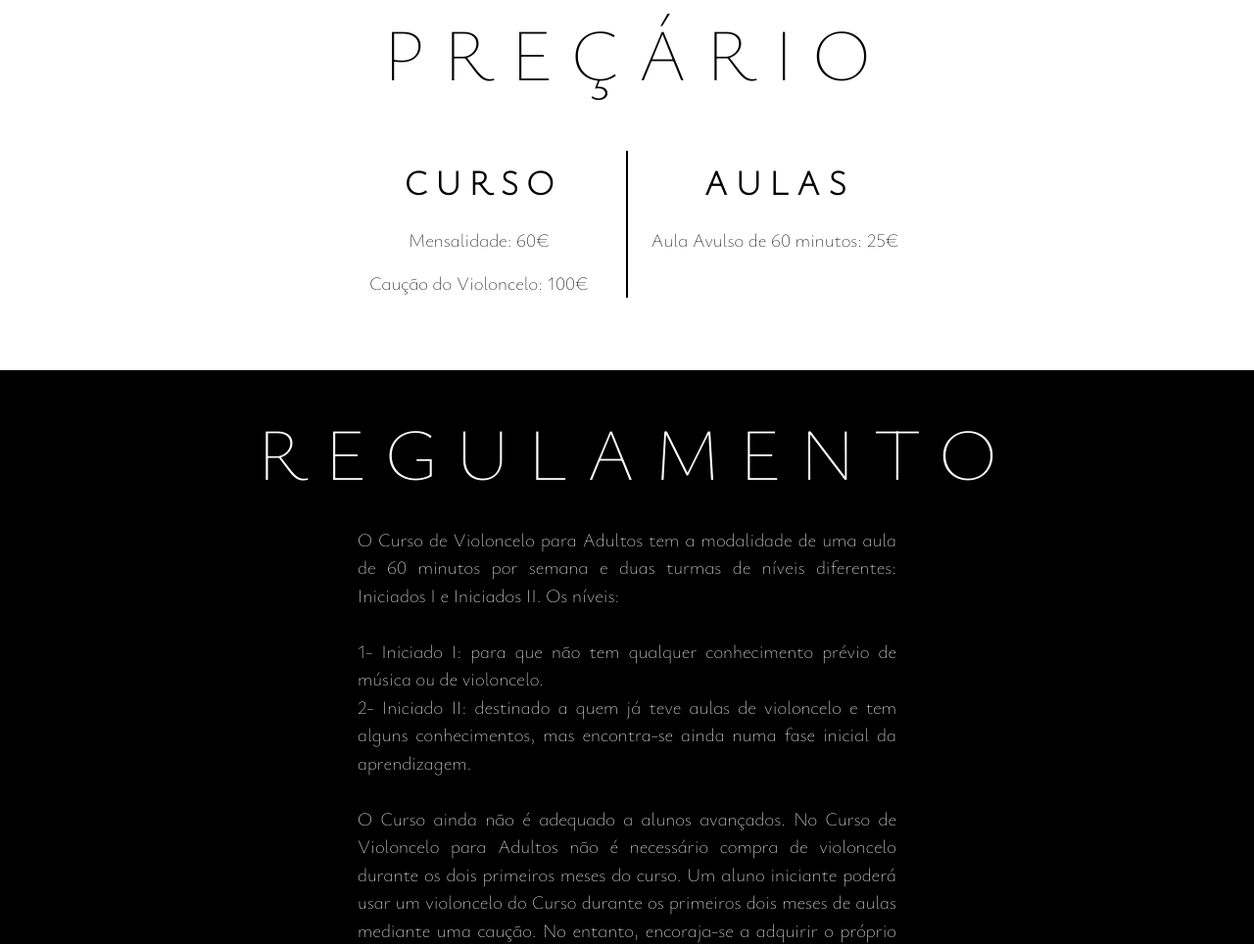
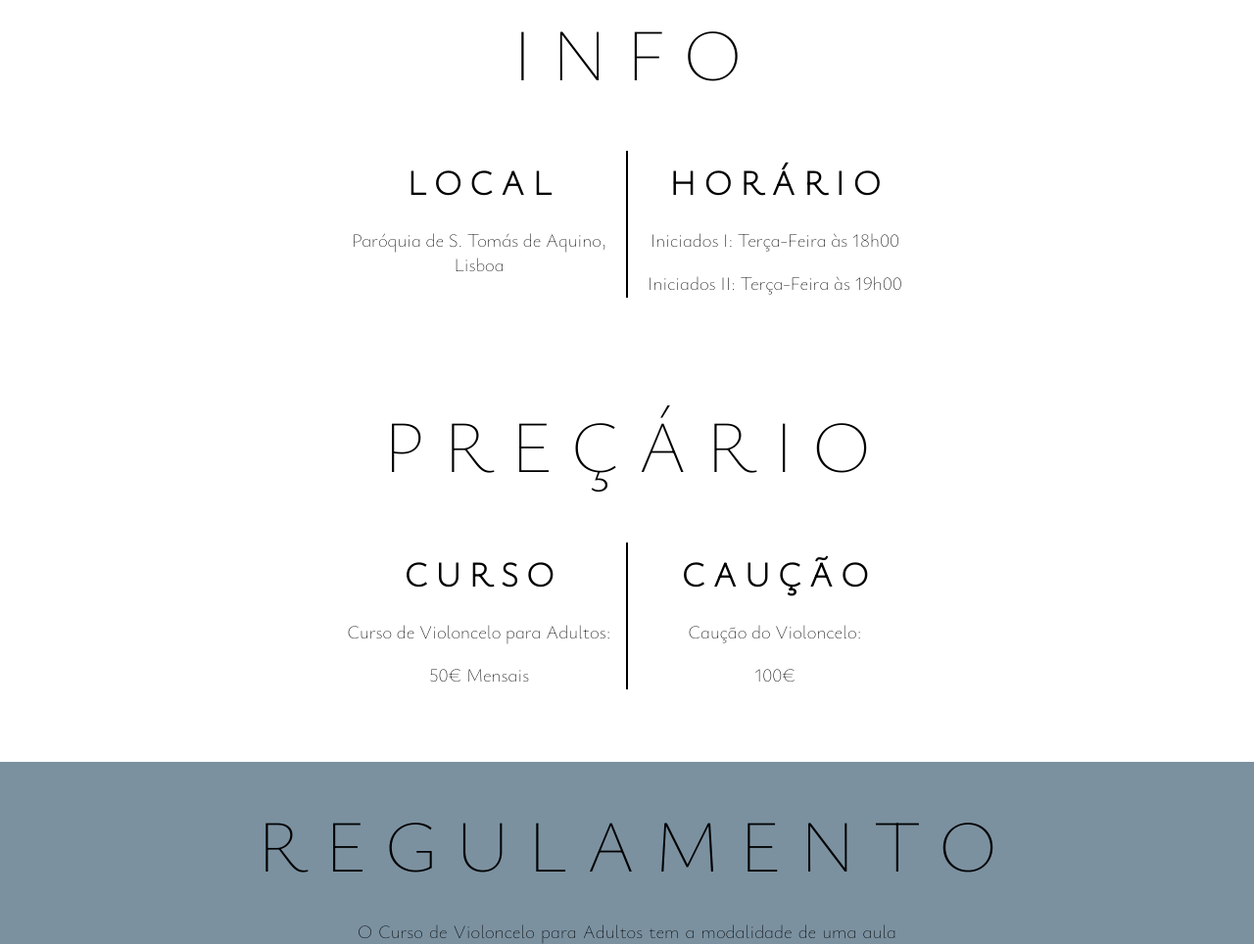
Before and after one commit to DiogoCarvalhoIT/joanacorreia.github.io, a plain HTML site: page homePage.html in a window 1280 px wide. Shown: the part 1392-2356 px from the top of the page at 98% size. Drawn offline with nearby package versions, Linux system fonts and the light colour scheme.

Commit message:
Add files via upload

```diff
--- a/homePage.css
+++ b/homePage.css
@@ -16,7 +16,7 @@ nav {
     top: 0;
     left: 0;
     right: 0;
-    background-color: black;
+    background-color: #7B91A0;
     height: 100px;
     z-index: 100;
     /*box-shadow: 0px 5px 20px black;*/
@@ -27,7 +27,7 @@ nav {
     margin: 0;
     padding: 0;
     scroll-behavior: smooth;
-    background-color: black;
+    background-color: #7B91A0;
     font-family: customFont1;
   }
 
@@ -118,7 +118,7 @@ nav {
     transition: opacity 0.5s ease, transform 0.5s ease; /* Add this line */
     flex-direction:column; /* Add this line */
     align-items: flex-start; /* Add this line */
-    background-color: black;
+    background-color: #7B91A0;
   }
 
   .dropdown-performer.active {
@@ -156,7 +156,7 @@ nav {
     transition: opacity 0.5s ease, transform 0.5s ease; /* Add this line */
     flex-direction:column; /* Add this line */
     align-items: flex-start; /* Add this line */
-    background-color: black;
+    background-color: #7B91A0;
   }
 
   .dropdown-aulas.active {
@@ -228,7 +228,7 @@ nav {
 }
 
 #imagemInicial{
-  background-image: url('ImagemDisplay2.jpeg');
+  background-image: url('mainpagePhoto1.jpg');
   background-size: cover;
   background-position: center;
   box-shadow: 0px 0px 20px 5px black;
@@ -256,7 +256,7 @@ nav {
 
   .biografia {
     height: 670px;
-    background-color: black;
+    background-color: #7B91A0;
     display: grid;
     box-sizing: border-box;
     padding: 10px;
@@ -267,7 +267,7 @@ nav {
   }
 
   .biografia h1 {
-    color: white;
+    color: black;
     text-align: center;
     font-size: 75px;
     margin-top: 3%;
@@ -279,7 +279,7 @@ nav {
     overflow: hidden;
     width: 550px;
     font-size: 19px;
-    color: white;
+    color: black;
     margin-bottom: 6.5%;
     line-height: 1.5;
     margin-left: auto;
@@ -346,6 +346,64 @@ nav {
   font-weight: bold;
 }
 
+  /*------------------------------------------------------------*/
+  /* Precario */
+  /*------------------------------------------------------------*/
+
+  .precario {
+    height: 400px;
+    background-color: white;
+    display: grid;
+    box-sizing: border-box;
+    padding: 10px;
+    justify-content: center;
+    align-items: center;
+    width: 100vw;
+    /*margin-top: 100px;*/
+    position: relative;
+    color: black;
+  }
+
+  .precario h1 {
+    /*color: white;*/
+    text-align: center;
+    font-size: 75px;
+    margin-top: 2.5%;
+    font-weight: 100;
+  }
+
+  .opcoesAulas {
+    display: flex;
+    text-align: center;
+    justify-content: center;
+    align-items: center;
+}
+
+.opcoesAulas > div {
+  flex: 1;
+  height: 150px; /* Set the height as per your preference */
+  width: 300px;
+  margin-bottom: 40%;
+}
+
+#curso{
+  border-right: solid black;
+  border-right-width: 1px;
+}
+
+#aula{
+  border-left: solid black;
+  border-left-width: 1px;
+}
+
+#textoOpcoes{
+  font-size: 19px;
+}
+
+#tituloOpcoes{
+  font-size: 35px;
+  font-weight: bold;
+}
 
   /*------------------------------------------------------------*/
   /* REGULAMENTO */
@@ -353,7 +411,7 @@ nav {
 
   .regulamento {
     height: 850px;
-    background-color: black;
+    background-color: #7B91A0;
     display: grid;
     box-sizing: border-box;
     padding: 10px;
@@ -364,7 +422,7 @@ nav {
   }
 
   .regulamento h1 {
-    color: white;
+    color: black;
     text-align: center;
     font-size: 75px;
     margin-top: 3%;
@@ -376,7 +434,7 @@ nav {
     overflow: hidden;
     width: 550px;
     font-size: 19px;
-    color: white;
+    color: black;
     margin-bottom: 5.5%;
     line-height: 1.5;
     margin-left: auto;
@@ -433,11 +491,11 @@ nav {
 
 
   #botaoSubmeter {
-    color: white;
+    color: black;
     width: 150px;
     height: 50px;
     margin-left: 300px;
-    background-color: black;
+    background-color: white;
     font-family: customFont1;
     border: 2px solid white;
     margin-bottom: 50px;
@@ -661,7 +719,7 @@ nav {
 
   .contactosFormContainer {
     height: auto;
-    margin-left: 5%;
+    margin-left: 10%;
   }
 
   input {
--- a/homePage.html
+++ b/homePage.html
@@ -105,16 +105,40 @@
     <div class="sobre">
       <div class="container reveal">
         <div id="precario" class="precario">
+         <h1 id="precarioTitulo" class="precarioTitulo">I N F O</h1>
+          <div class="opcoesAulas">
+            <div id="curso">
+              <h1 id="tituloOpcoes">L O C A L</h1>
+              <p id="textoOpcoes">Paróquia de S. Tomás de Aquino, Lisboa</p>
+              <p id="textoOpcoes"></p>
+            </div>
+            <div id="aula">
+              <h1 id="tituloOpcoes">H O R Á R I O</h1>
+              <p id="textoOpcoes" class="textoAvulso"> Iniciados I: Terça-Feira às 18h00</p>
+              <p id="textoOpcoes" class="textoAvulso"> Iniciados II: Terça-Feira às 19h00</p>
+            </div>
+          </div>
+        </div>
+      </div>
+    </div>
+
+    <!---------------------------------->
+    <!----------- PRECARIO ------------>
+    <!---------------------------------->
+    <div class="sobre">
+      <div class="container reveal">
+        <div id="precario" class="precario">
          <h1 id="precarioTitulo" class="precarioTitulo"> P R E Ç Á R I O</h1>
           <div class="opcoesAulas">
             <div id="curso">
               <h1 id="tituloOpcoes">C U R S O</h1>
-              <p id="textoOpcoes"> Mensalidade: 60€</p>
-              <p id="textoOpcoes"> Caução do Violoncelo: 100€</p>
+              <p id="textoOpcoes"> Curso de Violoncelo para Adultos:</p>
+              <p id="textoOpcoes"> 50€ Mensais</p>
             </div>
             <div id="aula">
-              <h1 id="tituloOpcoes">A U L A S</h1>
-              <p id="textoOpcoes" class="textoAvulso"> Aula Avulso de 60 minutos: 25€</p>
+              <h1 id="tituloOpcoes">C A U Ç Ã O</h1>
+              <p id="textoOpcoes" class="textoAvulso"> Caução do Violoncelo:</p>
+              <p id="textoOpcoes" class="textoAvulso"> 100€</p>
             </div>
           </div>
         </div>
@@ -177,7 +201,7 @@
             </div>
           </a>
 
-          <a href="https://www.facebook.com" target="_blank">
+          <!--<a href="https://www.facebook.com" target="_blank">
             <div id="facebook">
             </div>
           </a>
@@ -185,7 +209,7 @@
           <a href="https://www.spotify.com" target="_blank">
             <div id="spotify">
             </div>
-          </a>
+          </a>-->
 
           <a href="https://www.youtube.com" target="_blank">
             <div id="youtube">
--- a/index.css
+++ b/index.css
@@ -11,7 +11,7 @@
 html, body {
     height: 100%;
     margin: 0;
-    background-color: black;
+    background-color: #7B91A0;
 }
 
 .container {
@@ -30,11 +30,11 @@ html, body {
 .image {
     width: 50%;
     height: 100%;
-    background-image: linear-gradient(to right, rgba(0, 0, 0, 0.8), rgba(0, 0, 0, 0) 50%),
-      linear-gradient(to bottom, rgba(0, 0, 0, 0.1), rgba(0, 0, 0, 0));
+    /*background-image: linear-gradient(to right, rgba(119, 31, 31, 0.8), rgba(0, 0, 0, 0) 50%),
+      linear-gradient(to bottom, rgba(0, 0, 0, 0.1), rgba(0, 0, 0, 0));*/
     background-blend-mode: multiply;
-    background-image: url('imageTestLandingPage2.jpeg'), linear-gradient(to right, rgba(0, 0, 0, 1), rgba(0, 0, 0, 0) 50%),
-      linear-gradient(to bottom, rgba(0, 0, 0, 0.1), rgba(0, 0, 0, 0));
+    background-image: url('ImagemDisplay1v3.jpeg')/*, linear-gradient(to right, #7B91A0, rgba(0, 0, 0, 0) 50%),
+      linear-gradient(to bottom, rgba(0, 0, 0, 0.1), rgba(0, 0, 0, 0))*/;
     background-blend-mode: multiply;
     background-size: cover;
     background-position: center;
@@ -106,7 +106,7 @@ html, body {
 
   .button:hover{
     color: white;
-    background-color: black;
+    background-color: #7B91A0;
     font-weight: bolder;
   }
 
--- a/performerPage.css
+++ b/performerPage.css
@@ -13,7 +13,7 @@ nav {
     top: 0;
     left: 0;
     right: 0;
-    background-color: black;
+    background-color: #7B91A0;
     height: 100px;
     z-index: 100;
     /*box-shadow: 0px 5px 20px black;*/
@@ -24,7 +24,7 @@ nav {
     margin: 0;
     padding: 0;
     scroll-behavior: smooth;
-    background-color: black;
+    background-color: #7B91A0;
     font-family: customFont1;
   }
 
@@ -33,12 +33,14 @@ nav {
     opacity: 0;
     position: relative;
     transition: all 2s ease;
+    background-color: #7B91A0;
   }
 
 
   .reveal.active{
     transform: translateY(0px);
     opacity: 1;
+    background-color: #7B91A0;
   }
 
   .navbar-container {
@@ -49,6 +51,7 @@ nav {
     align-items: center;
     height: 100%;
     padding: 0 20px;
+
   }
 
   .logo {
@@ -71,6 +74,7 @@ nav {
 
   .links a:hover {
     text-decoration: underline;
+
   }
 
   .capa-inicial {
@@ -119,7 +123,7 @@ nav {
     transition: opacity 0.5s ease, transform 0.5s ease; /* Add this line */
     flex-direction:column; /* Add this line */
     align-items: flex-start; /* Add this line */
-    background-color: black;
+    background-color: #7B91A0;
   }
 
   .dropdown-performer.active {
@@ -159,7 +163,7 @@ nav {
     transition: opacity 0.5s ease, transform 0.5s ease; /* Add this line */
     flex-direction:column; /* Add this line */
     align-items: flex-start; /* Add this line */
-    background-color: black;
+    background-color: #7B91A0;
   }
 
   .dropdown-aulas.active {
@@ -256,7 +260,7 @@ nav {
 
   .discEvents {
     height: 100%;
-    background-color: black;
+    background-color: #7B91A0;
     display: grid;
     box-sizing: border-box;
     padding: 10px;
@@ -265,7 +269,7 @@ nav {
     width: 100vw;
     /*margin-top: 100px;*/
     position: relative;
-    color: white;
+    color: black;
   }
 
   .discEvents h1 {
@@ -274,6 +278,7 @@ nav {
     font-size: 75px;
     margin-top: 1.5%;
     font-weight: 100;
+    color: black;
   }
 
   /*.gridDiscEvents {
@@ -312,8 +317,12 @@ nav {
     width: 70%;
     margin-left: 10%;
     align-items: center;
+    align-content: center;
+    color: black;
+}
 
-    align-content: center;
+ul li{
+  margin-bottom: 10px;
 }
 
 .textoEventos{
@@ -358,6 +367,7 @@ nav {
     font-size: 75px;
     margin-top: 1.5%;
     font-weight: 100;
+    /*margin-bottom: -100px;*/
   }
 
 
@@ -386,38 +396,42 @@ nav {
   text-decoration:underline;
 }
 
+.red-text{
+  color: red;
+  font-size: 2rem;
+  margin-top: -500px;
+}
+
+
+
 
   /*------------------------------------------------------------*/
   /* FOTOS */
   /*------------------------------------------------------------*/
 
   .fotos-videos {
-    height: 1200px;
-    background-color: black;
+    background-color: #7B91A0;
     display: grid;
     box-sizing: border-box;
     padding: 10px;
-    justify-content:center;
+    justify-content: center;
     align-items: center;
     width: 100vw;
-    color: white;
+    color: black;
   }
 
   .fotos-videos h1 {
     text-align: center;
     font-size: 75px;
     font-weight: 100;
-    margin-top: -0%;
-  }
-
-  .sobre{
-    background-color: black;
+    margin-top: 0;
   }
 
   .image-container {
     display: flex;
-    align-items: center;
-    margin-left: 3%;
+    justify-content: center; /* Center horizontally */
+    align-items: center; /* Center vertically */
+    flex-wrap: wrap; /* Allow items to wrap to the next line */
   }
 
   .image-box {
@@ -431,9 +445,8 @@ nav {
   .image-box img {
     width: 100%;
     height: 100%;
-    object-fit: cover; /* This ensures the image fills the box while maintaining its aspect ratio */
+    object-fit: cover;
   }
-
 
   .image-box1 {
     width: 500px;
@@ -492,11 +505,11 @@ nav {
 
 
   #botaoSubmeter {
-    color: white;
+    color: black;
     width: 150px;
     height: 50px;
     margin-left: 300px;
-    background-color: black;
+    background-color: white;
     font-family: customFont1;
     border: 2px solid white;
     margin-bottom: 50px;
@@ -643,6 +656,10 @@ nav {
     align-content: center;
   }
 
+  .sobreSection h1{
+    font-size: 3.4rem;
+  }
+
   .gridSobre{
     display: flex;
   }
@@ -679,6 +696,7 @@ nav {
 
   ul li{
     line-height: 30px;
+    margin-bottom: 0.1rem;
   }
 
   #textoDisc{
@@ -739,7 +757,7 @@ nav {
     flex-wrap: wrap;
     justify-content: center;
     align-items: center;
-    margin-left: 3%;
+    margin-left: 1%;
   }
 
   .image-box {
@@ -768,7 +786,7 @@ nav {
 
 .contactosFormContainer {
   height: auto;
-  margin-left: 5%;
+  margin-left: 10%;
 }
 
 input {
```
Also changed, not shown: index.html (+2 -2 lines), performerPage.html (+11 -11 lines).
